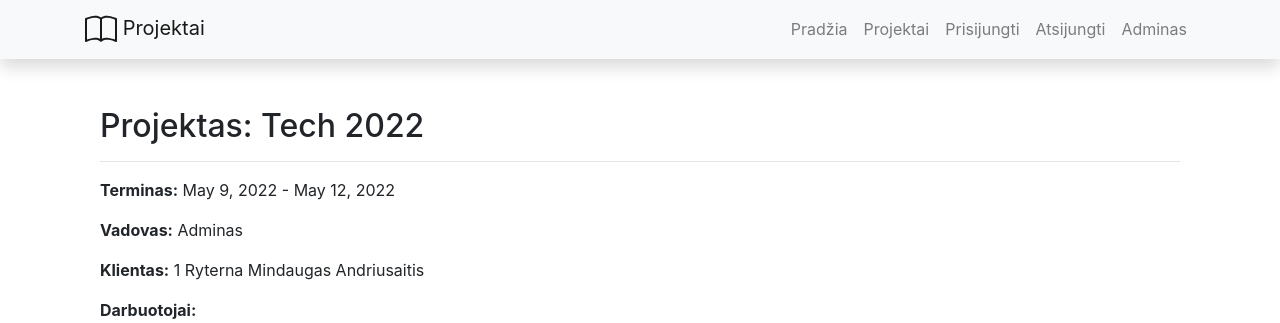
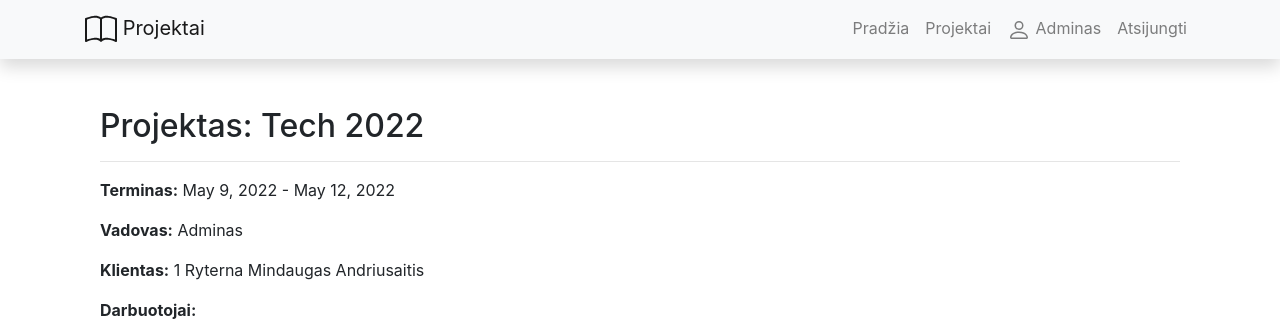
Before and after one commit to akrom1kas/django_project_2022_05_09, a Django app: page /projects/1/ in a window 1280 px wide. Shown: the top 323 px of the page. Run offline with Django 4.2, Linux system fonts and the light colour scheme; a user stored in the database is signed in; data comes from the database, SQL or seed files in the repository; both versions use the stored data as it was after the commit; tables that the repository leaves empty hold one stand-in row (values such as "Sample post"); some libraries are stand-ins or nearby versions.

Commit message:
pridetas login ir logout

```diff
--- a/mysite/projects/templates/base.html
+++ b/mysite/projects/templates/base.html
@@ -32,11 +32,17 @@
                 <li class="nav-item">
                     <a class="nav-link" href="{% url 'projects' %}">Projektai</a>
                 </li>
-                <li class="nav-item">
-
-                <li class="nav-item"><a class="nav-link" href="{% url 'login'%}?next={{request.path}}">Prisijungti</a></li>
-                <li class="nav-item"><a class="nav-link" href="{% url 'logout'%}?next=/projects">Atsijungti</a></li>
-                <li class="nav-item"><a class="nav-link" href="{{ user.get_username }}">{{ user.get_username }}</a></li>
+                {% if user.is_authenticated %}
+            <li class="nav-item"><a class="nav-link" href="#">
+              <svg class="bi bi-person" width="1.5em" height="1.5em" viewBox="0 0 16 16" fill="currentColor" xmlns="http://www.w3.org/2000/svg">
+                <path fill-rule="evenodd" d="M13 14s1 0 1-1-1-4-6-4-6 3-6 4 1 1 1 1h10zm-9.995-.944v-.002.002zM3.022 13h9.956a.274.274 0 00.014-.002l.008-.002c-.001-.246-.154-.986-.832-1.664C11.516 10.68 10.289 10 8 10c-2.29 0-3.516.68-4.168 1.332-.678.678-.83 1.418-.832 1.664a1.05 1.05 0 00.022.004zm9.974.056v-.002.002zM8 7a2 2 0 100-4 2 2 0 000 4zm3-2a3 3 0 11-6 0 3 3 0 016 0z" clip-rule="evenodd"/>
+              </svg>
+            {{ user.get_username }}</a></li>
+            <li class="nav-item"><a class="nav-link" href="{% url 'logout'%}?next=/projects">Atsijungti</a></li>
+          {% else %}
+            <li class="nav-item"><a class="nav-link" href="{% url 'login'%}?next={{request.path}}">Prisijungti</a></li>
+            <li class="nav-item"><a class="nav-link" href="#">Registruotis</a></li>
+          {% endif %}
                 </li>
             </ul>
         </div>
```
Also changed, not shown: mysite/db.sqlite3.
